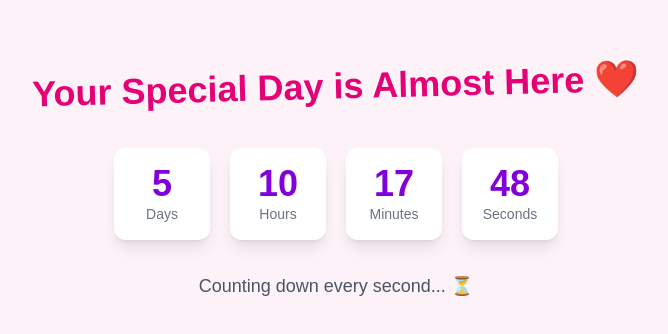
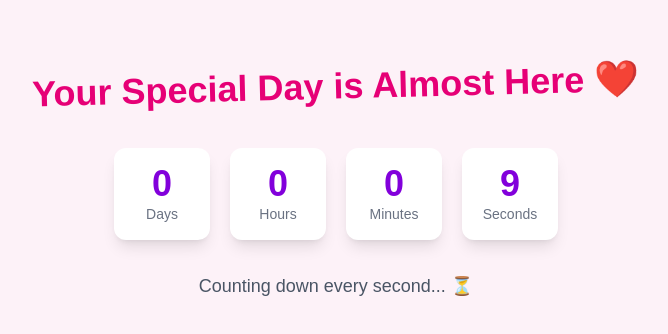
Before and after one commit to AshishSingh548/birthday-wish, a Next.js app: page / in a window 1280 px wide. Shown: the part 212-546 px from the top of the page, without its empty margins (304-972 px from the left). Built offline with nearby package versions, Linux system fonts and the light colour scheme.

Commit message:
Updated text messages

```diff
--- a/src/components/Countdown.jsx
+++ b/src/components/Countdown.jsx
@@ -1,47 +1,45 @@
 import { useState, useEffect } from "react";
 import { motion } from "framer-motion";
 
-const Countdown = ({ targetDate, onComplete }) => {
-  const [timeLeft, setTimeLeft] = useState({ days: 0, hours: 0, minutes: 0, seconds: 10 });
+const Countdown = ({ onComplete }) => {
+  // Set the total countdown time to 10 seconds
+  const [totalSeconds, setTotalSeconds] = useState(10);
   const [isClient, setIsClient] = useState(false);
   const [isTimeUp, setIsTimeUp] = useState(false);
 
-  function calculateTimeLeft(target) {
-    const difference = +new Date(target) - +new Date();
-    let timeLeft = {};
-
-    if (difference > 0) {
-      timeLeft = {
-        days: Math.floor(difference / (1000 * 60 * 60 * 24)),
-        hours: Math.floor((difference / (1000 * 60 * 60)) % 24),
-        minutes: Math.floor((difference / 1000 / 60) % 60),
-        seconds: Math.floor((difference / 1000) % 60),
-      };
-    }
-    return timeLeft;
-  }
-
   useEffect(() => {
     setIsClient(true);
+
+    // Start the timer to count down every second
     const timer = setInterval(() => {
-      const newTimeLeft = calculateTimeLeft(targetDate);
-      setTimeLeft(newTimeLeft);
-
-      if (Object.keys(newTimeLeft).length === 0) {
-        setIsTimeUp(true);
-        clearInterval(timer);
-      }
+      setTotalSeconds((prev) => {
+        if (prev <= 1) {
+          clearInterval(timer);
+          setIsTimeUp(true);
+          return 0;
+        }
+        return prev - 1;
+      });
     }, 1000);
 
+    // Cleanup interval on unmount
     return () => clearInterval(timer);
-  }, [targetDate]);
+  }, []);
+
+  // Format the total seconds into days, hours, minutes, and seconds
+  const timeLeft = {
+    days: Math.floor(totalSeconds / 86400),
+    hours: Math.floor((totalSeconds % 86400) / 3600),
+    minutes: Math.floor((totalSeconds % 3600) / 60),
+    seconds: totalSeconds % 60,
+  };
 
   if (!isClient) return null;
 
   // --- "IT'S TIME" SCREEN ---
   if (isTimeUp) {
     return (
-      <div className="flex flex-col items-center justify-center text-center p-6 w-full max-w-md">
+      <div className="flex flex-col items-center justify-center text-center p-6 w-full max-w-md mx-auto">
         {/* WIGGLING HEADING 1 */}
         <motion.h1
             animate={{ y: [0, -5, 0], rotate: [0, -1, 1, 0] }}
@@ -85,7 +83,7 @@ const Countdown = ({ targetDate, onComplete }) => {
 
   // --- NORMAL COUNTDOWN SCREEN ---
   return (
-    <div className="text-center p-10">
+    <div className="text-center p-10 mx-auto">
       {/* WIGGLING HEADING */}
       <motion.h1
         animate={{ y: [0, -10, 0], rotate: [0, -2, 2, 0] }}
@@ -96,7 +94,7 @@ const Countdown = ({ targetDate, onComplete }) => {
         Your Special Day is Almost Here ❤️
       </motion.h1>
 
-      <div className="flex justify-center gap-5 text-purple-700">
+      <div className="flex justify-center gap-5 text-purple-700 flex-wrap">
         {Object.keys(timeLeft).map((interval) => (
           <motion.div
             key={interval}
```
